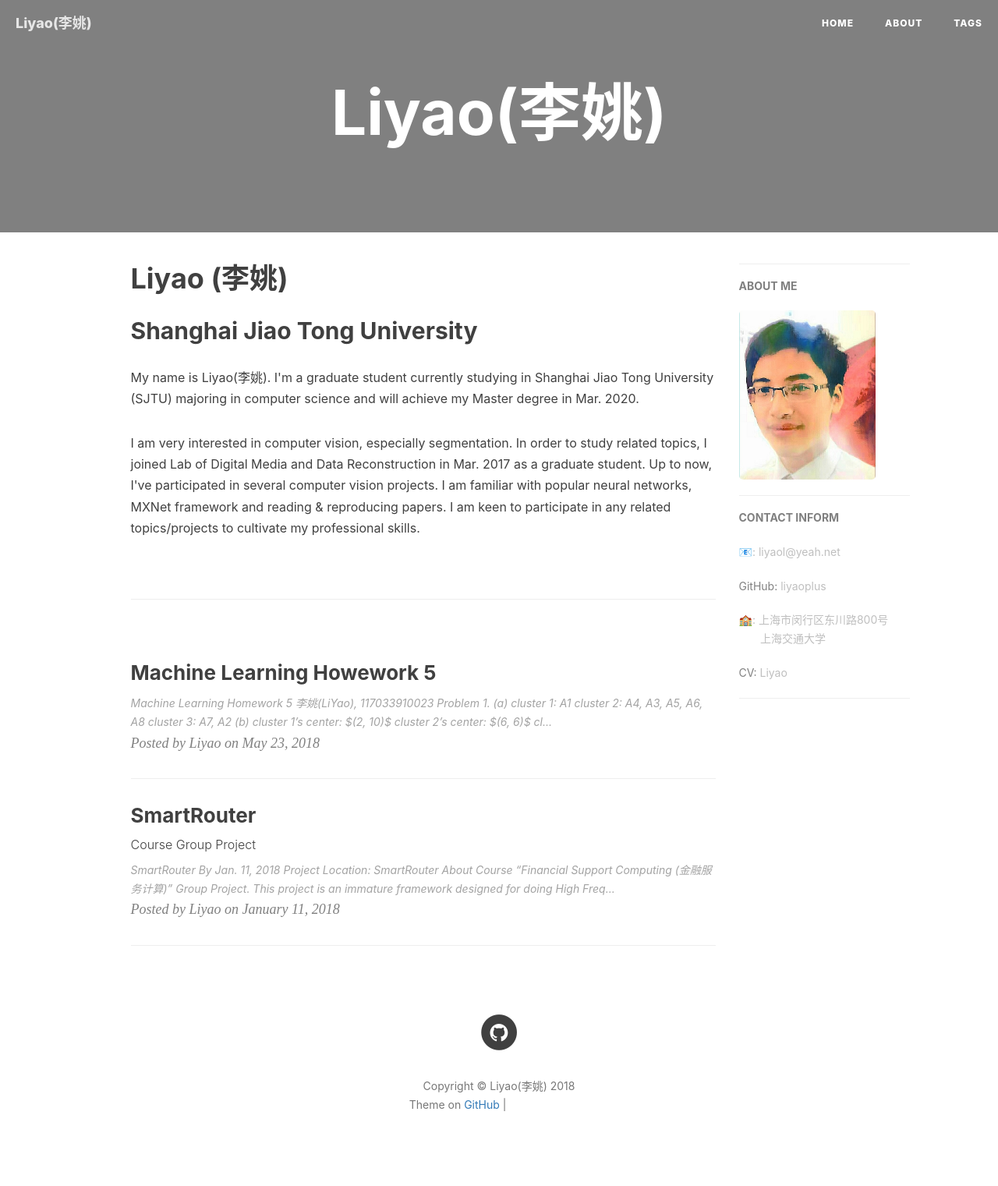
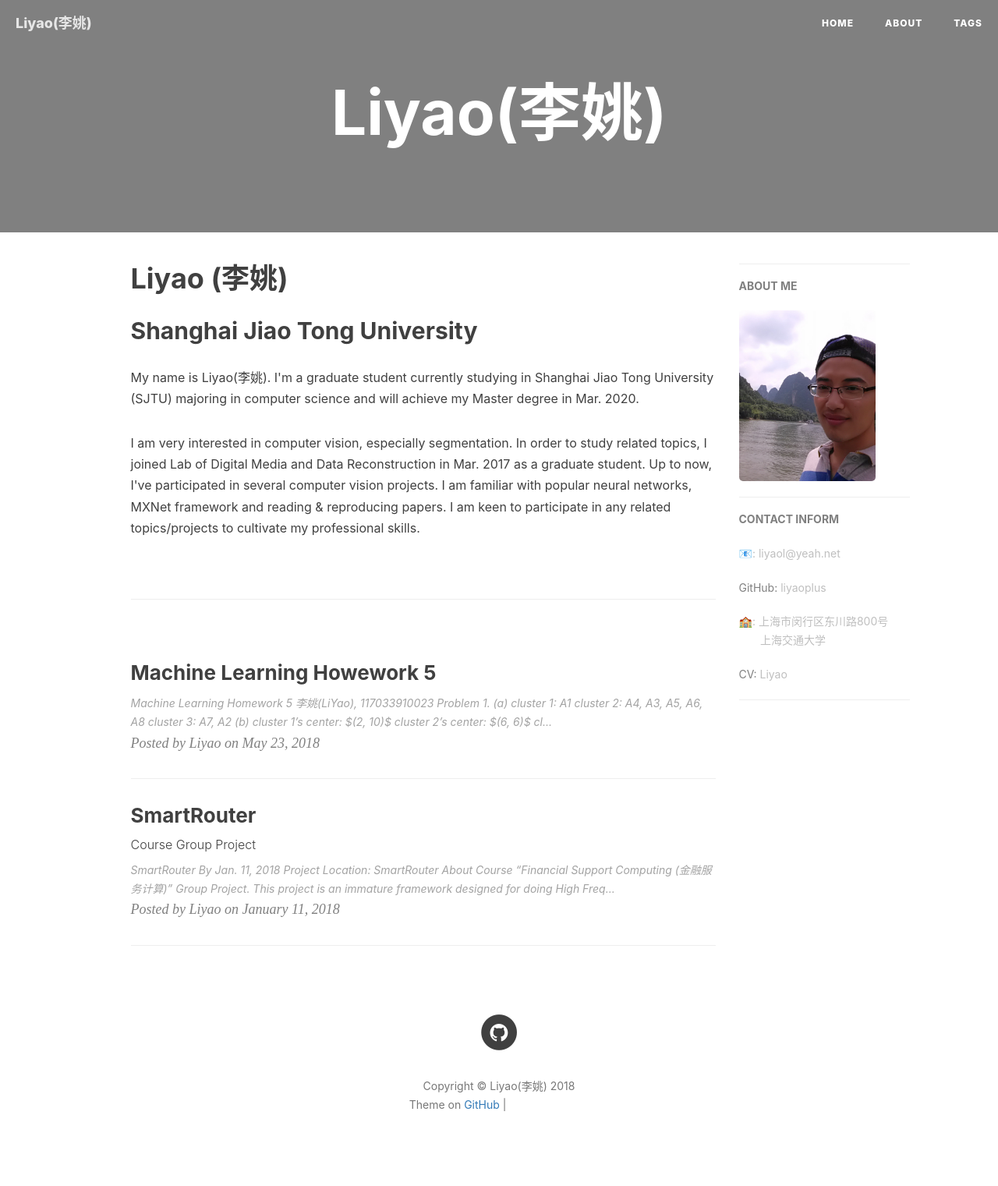
Before and after one commit to liyaoplus/liyaoplus.github.io, a Jekyll site: the page built from index.html, in a window 1280 px wide. Shown: the whole page at 78% size. Built offline with Jekyll 4.4.1, drawn with Linux system fonts in a browser that asks for light colours; nearby versions of some CDN libraries; the list of posts is cut into pages by our own code; comment, search, counter and statistics services are not loaded; grey boxes are pictures that could not be loaded.

Commit message:
Update _config.yml

```diff
--- a/_config.yml
+++ b/_config.yml
@@ -3,7 +3,7 @@
 SEOTitle: Liyao
 #header-img: img/post-bg-desk.jpg
 
-description: "穷则坚守底线, 达则心怀感恩"
+description: "To See the Far, the Further, the Furthest"
 #keyword: "Liyao, 李姚"
 url: "https://liyaoplus.github.io"          # your host, for absolute URL
 baseurl: ""      # for example, '/blog' if your blog hosted on 'host/blog'
@@ -12,8 +12,8 @@
 # Sidebar settings
 sidebar: true                           # whether or not using Sidebar.
 #sidebar-about-description: "TO BE FILLED"
-sidebar-avatar: /img/avatar-liyao-1.jpg      # use absolute URL, seeing it's used in both `/` and `/about/`
-
+#sidebar-avatar: /img/avatar-liyao-1.jpg      # use absolute URL, seeing it's used in both `/` and `/about/`
+sidebar-avatar: /img/AtGuilin.jpg
 
 
 # SNS settings
```
